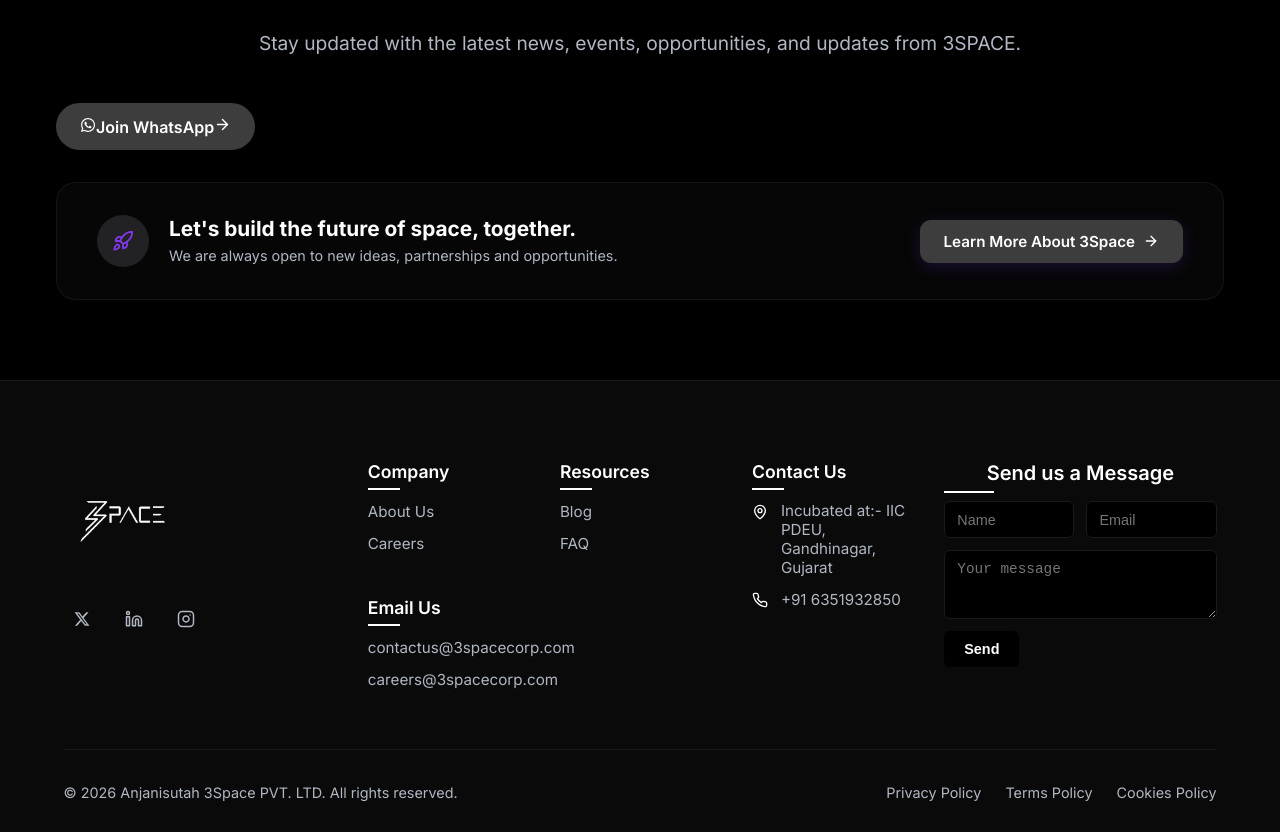
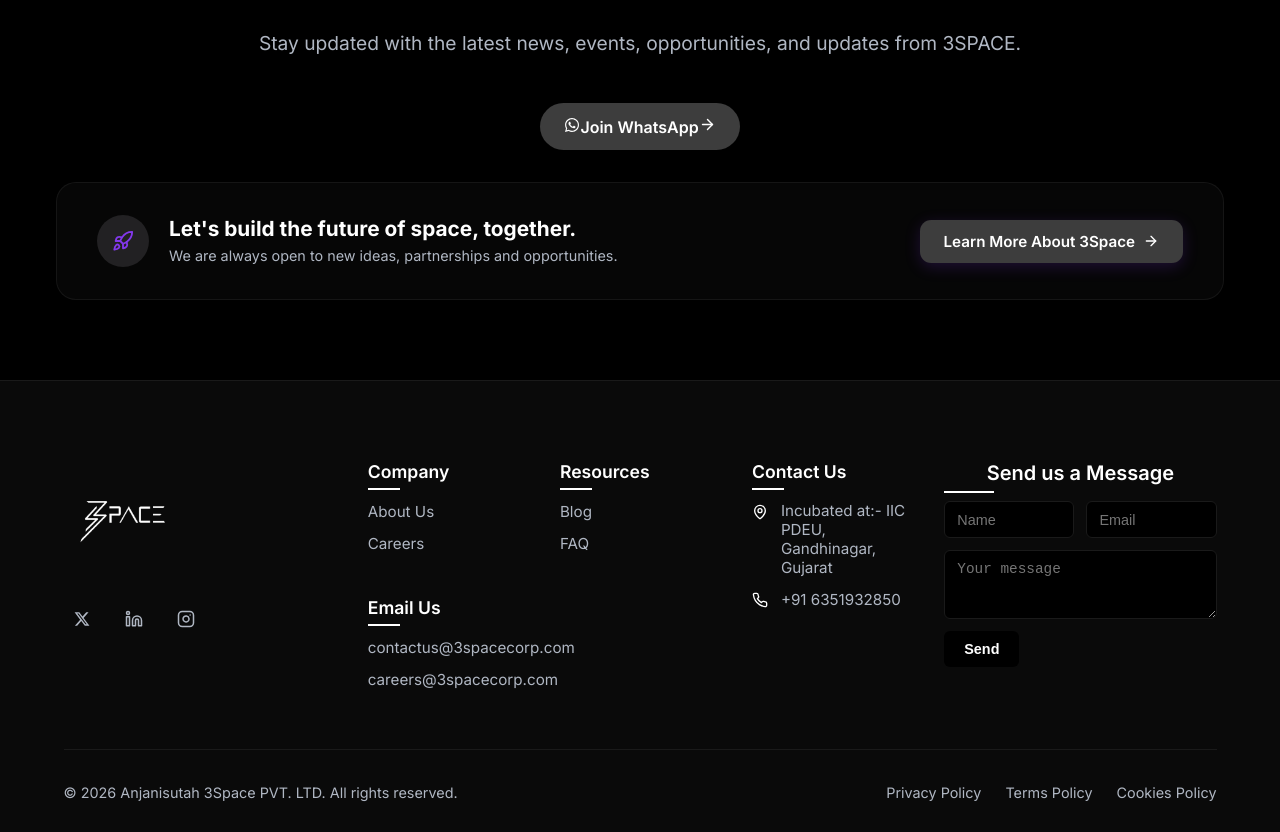
Before and after one commit to 3spacetechcorp-hue/3SpaceTech, a Next.js app: page /contact in a window 1280 px wide. Shown: the part 1699-2531 px from the top of the page. Built offline with nearby package versions, Linux system fonts and the light colour scheme.

Commit message:
Update page.tsx

```diff
--- a/app/contact/page.tsx
+++ b/app/contact/page.tsx
@@ -370,19 +370,21 @@ export default function ContactPage() {
         Stay updated with the latest news, events, opportunities,
         and updates from 3SPACE.
       </p>
+      <div  style={{
+    textAlign: "center",
+  }}>
       <a
   href="https://chat.whatsapp.com/KPNqWjNCZtv8p7pcmt2GFm?s=sh&p=a&ilr=1"
   target="_blank"
   rel="noopener noreferrer"
   className="btn btn-primary"
-  style={{
-    textAlign: "center",
-  }}
+
 >
   <FaWhatsapp />
   Join WhatsApp
   <ArrowRight size={17} />
 </a>
+        </div>
     </motion.div>
   </div>
 </section>
```
